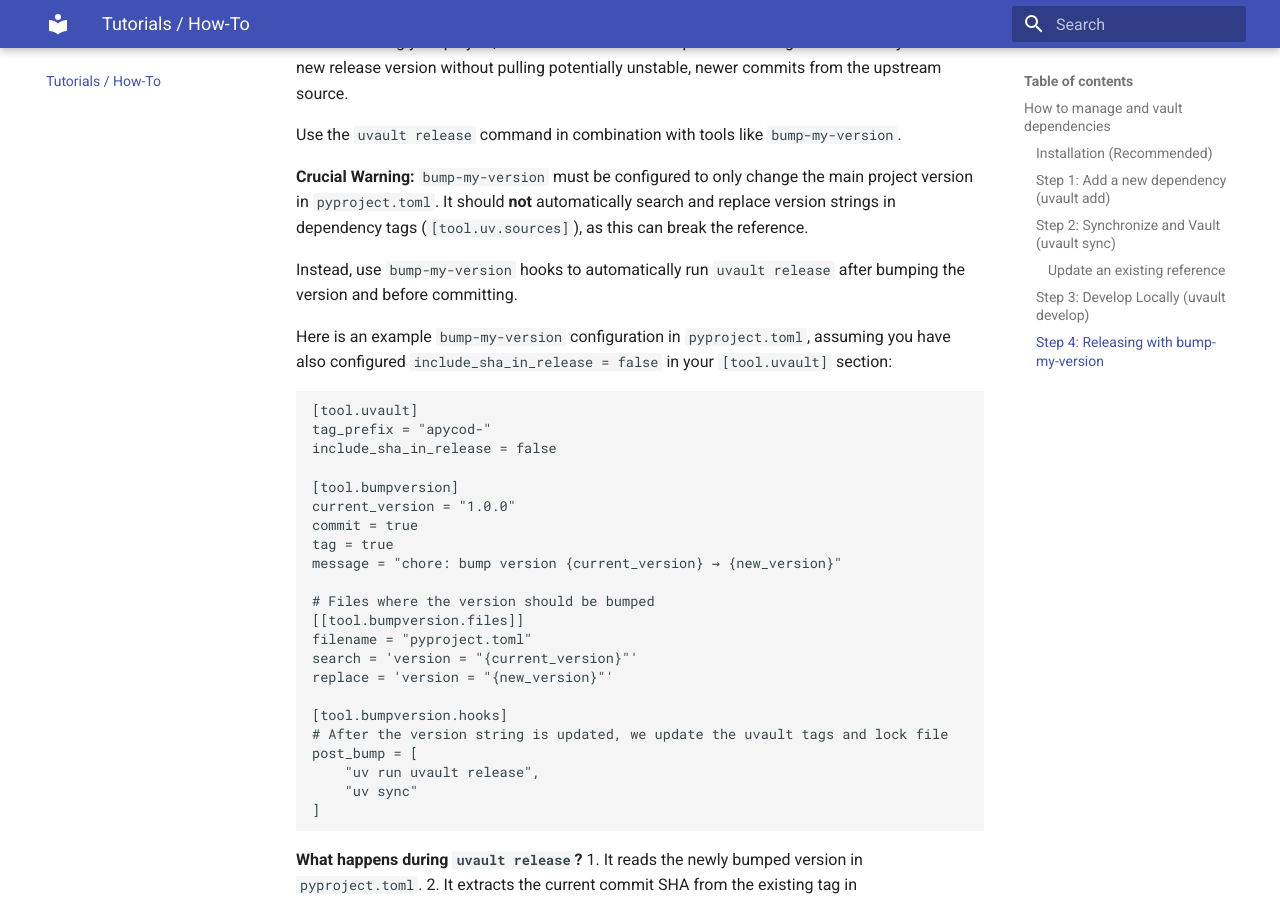
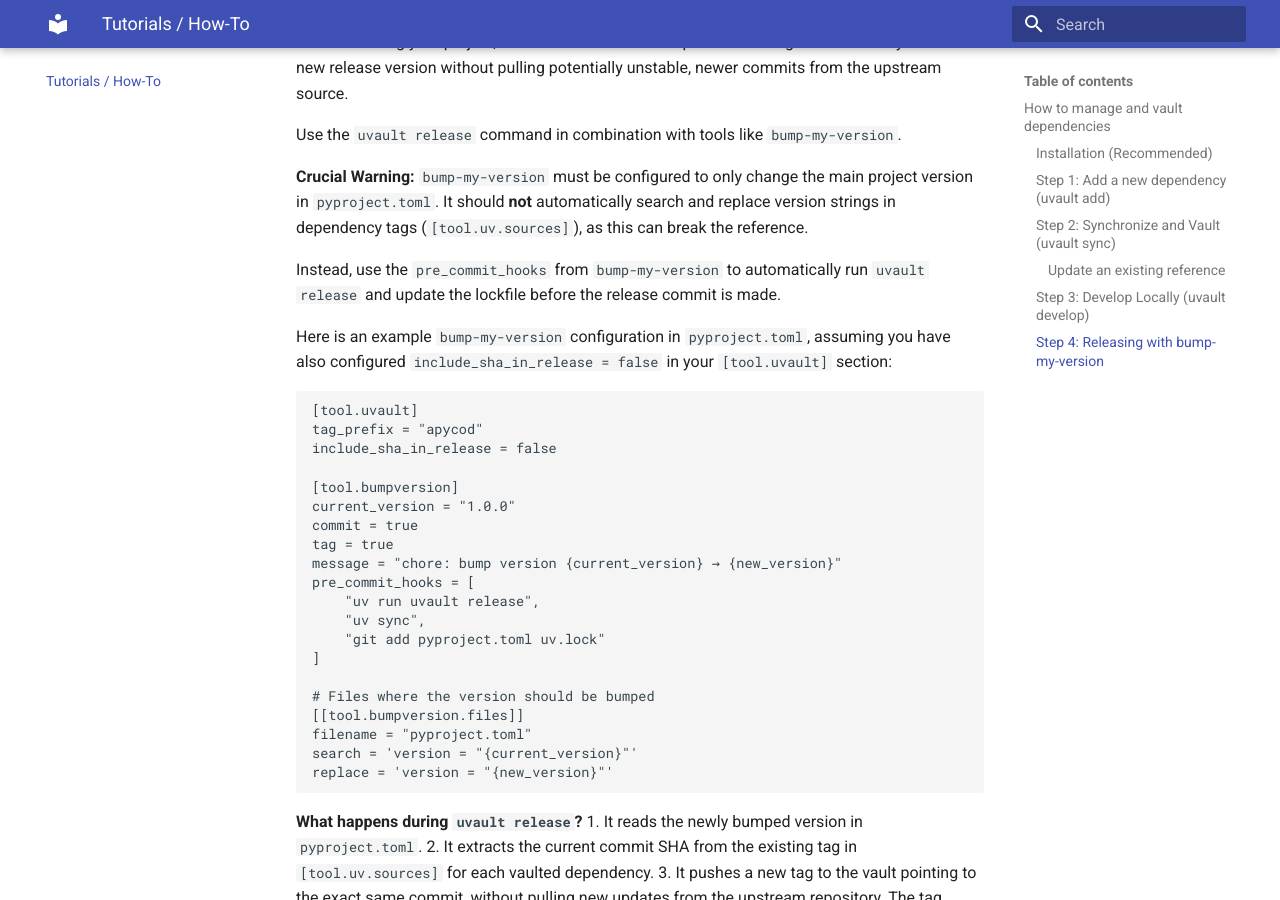
Before and after one commit to petrus-v/uvault, an MkDocs documentation site: the page built from docs/how-to.md, in a window 1280 px wide and 900 px high, scrolled down 2154 px. Built offline with MkDocs 1.6.1 and Material for MkDocs 9.7.7, drawn with Linux system fonts in a browser that asks for light colours.

Commit message:
docs: update bump-my-version hooks config to pre_commit_hooks
and fix tag nomenclature

````diff
--- a/docs/how-to.md
+++ b/docs/how-to.md
@@ -91,13 +91,13 @@ Use the `uvault release` command in combination with tools like `bump-my-version
 
 **Crucial Warning:** `bump-my-version` must be configured to only change the main project version in `pyproject.toml`. It should **not** automatically search and replace version strings in dependency tags (`[tool.uv.sources]`), as this can break the reference.
 
-Instead, use `bump-my-version` hooks to automatically run `uvault release` after bumping the version and before committing.
+Instead, use the `pre_commit_hooks` from `bump-my-version` to automatically run `uvault release` and update the lockfile before the release commit is made.
 
 Here is an example `bump-my-version` configuration in `pyproject.toml`, assuming you have also configured `include_sha_in_release = false` in your `[tool.uvault]` section:
 
 ```toml
 [tool.uvault]
-tag_prefix = "apycod-"
+tag_prefix = "apycod"
 include_sha_in_release = false
 
 [tool.bumpversion]
@@ -105,19 +105,17 @@ current_version = "1.0.0"
 commit = true
 tag = true
 message = "chore: bump version {current_version} → {new_version}"
+pre_commit_hooks = [
+    "uv run uvault release",
+    "uv sync",
+    "git add pyproject.toml uv.lock"
+]
 
 # Files where the version should be bumped
 [[tool.bumpversion.files]]
 filename = "pyproject.toml"
 search = 'version = "{current_version}"'
 replace = 'version = "{new_version}"'
-
-[tool.bumpversion.hooks]
-# After the version string is updated, we update the uvault tags and lock file
-post_bump = [
-    "uv run uvault release",
-    "uv sync"
-]
 ```
 
 **What happens during `uvault release`?**
````
Also changed, not shown: docs/reference.md (+3 -3 lines).
